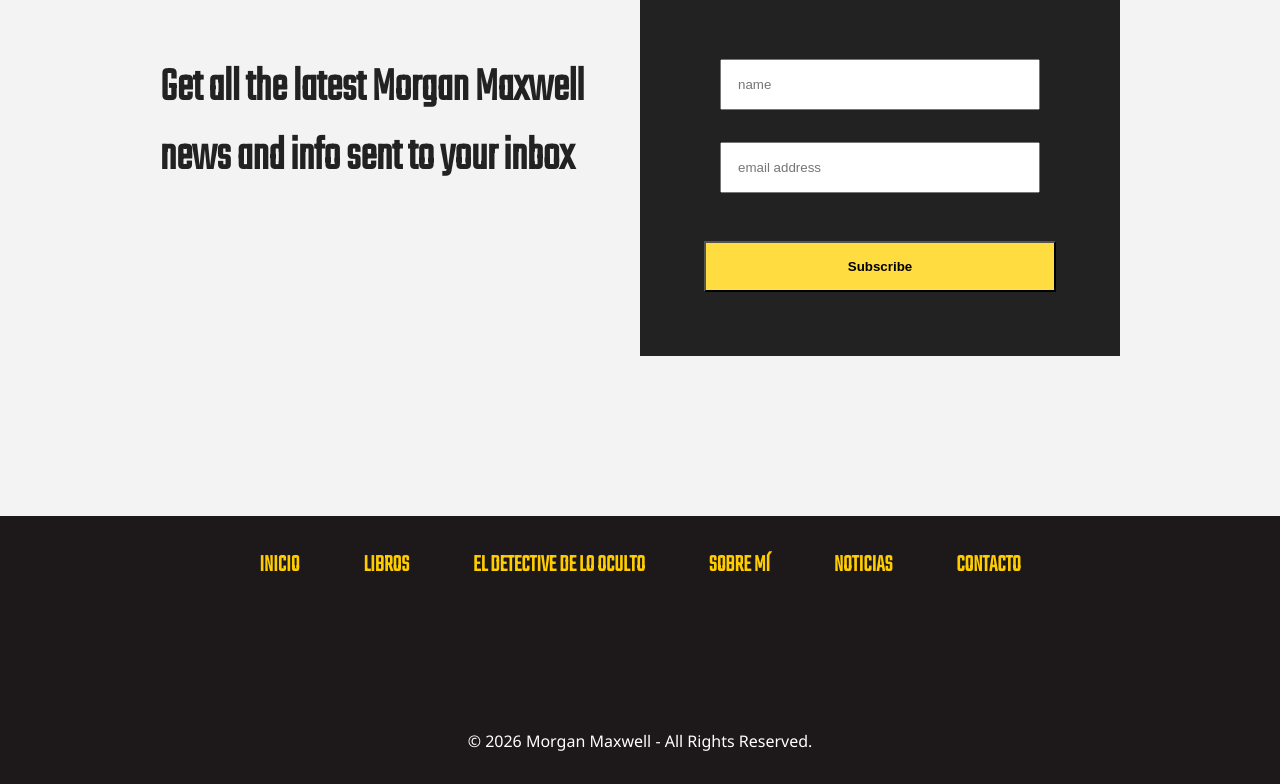
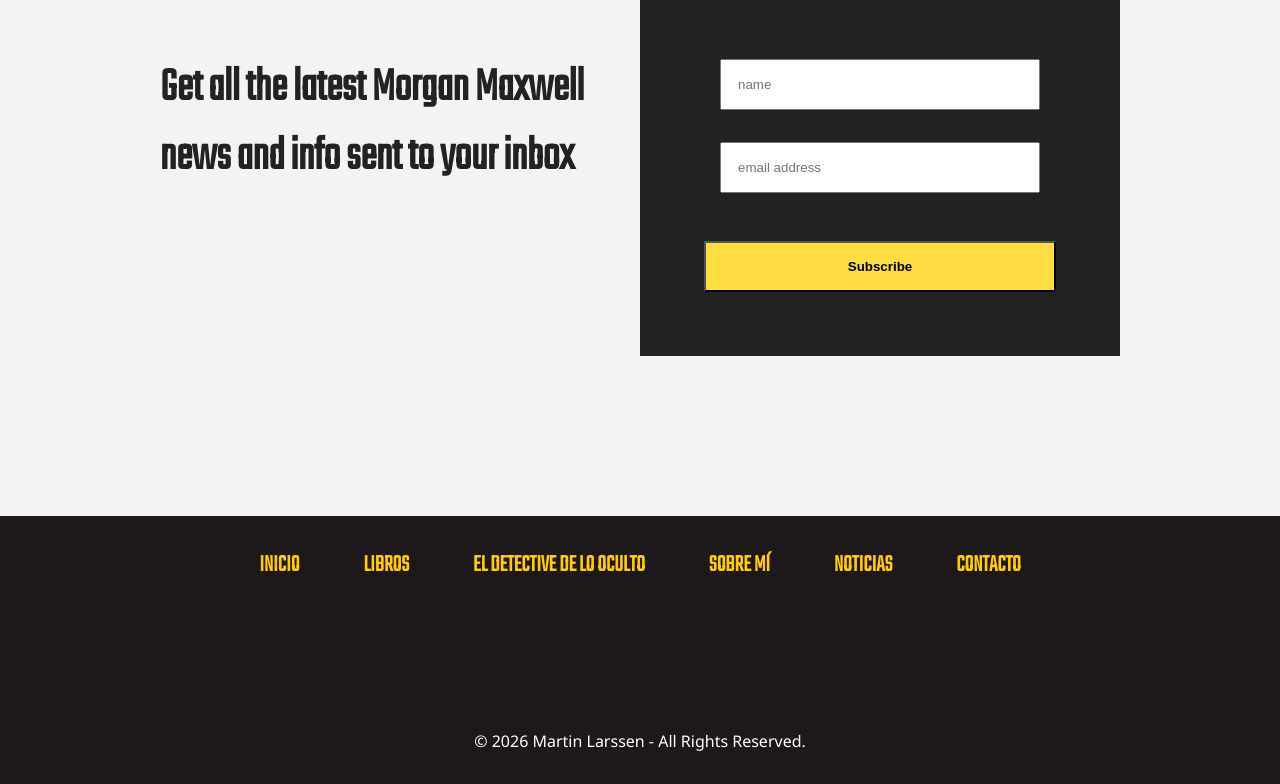
Before and after one commit to NataliaSethson/Author, a React (Vite) app: page / in a window 1280 px wide. Shown: the part 3507-4291 px from the top of the page. Built offline with nearby package versions, Linux system fonts and the light colour scheme; some icons are missing.

Commit message:
fuerzo actualizacion footer y centrado

```diff
--- a/components/Footer.jsx
+++ b/components/Footer.jsx
@@ -121,7 +121,7 @@
       <div className={styles.promotion}>
 
         <div className={styles.morgan_promo}>
-          <p>&copy; {new Date().getFullYear()} Morgan Maxwell - All Rights Reserved.</p>
+          <p>&copy; {new Date().getFullYear()} Martin Larssen - All Rights Reserved.</p>
         </div>
 
         <div className={styles.separator_container}>
```
